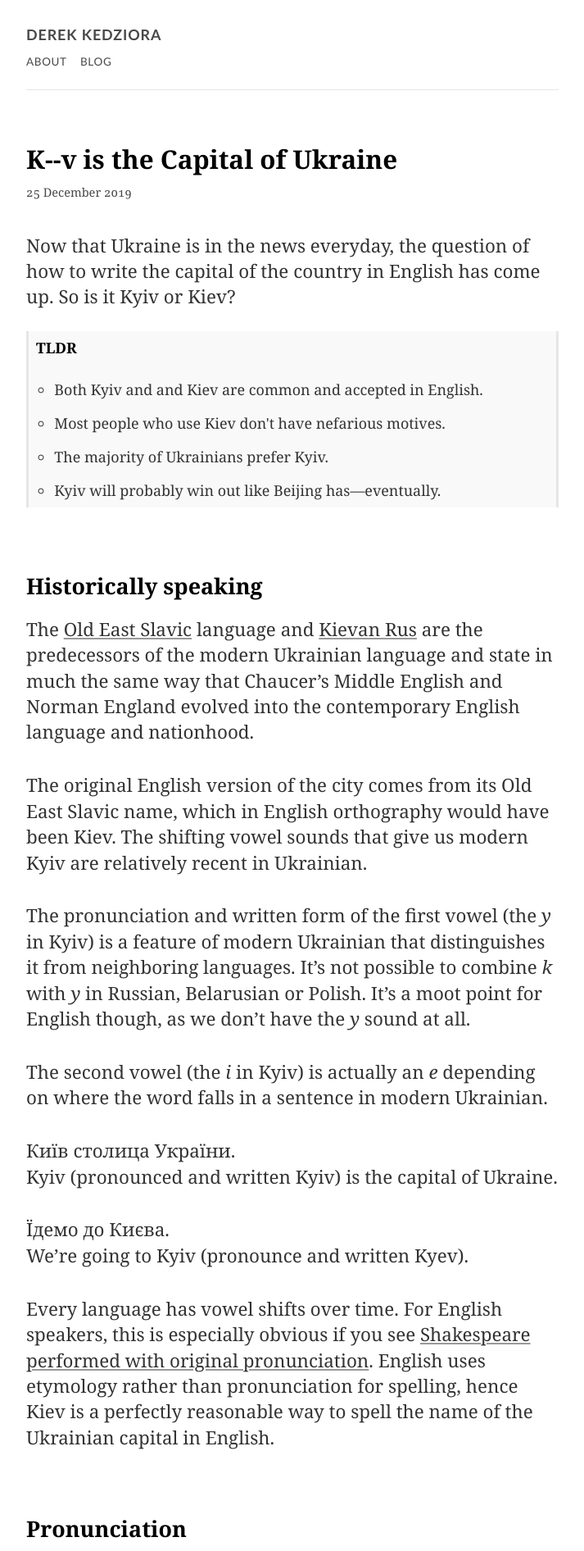
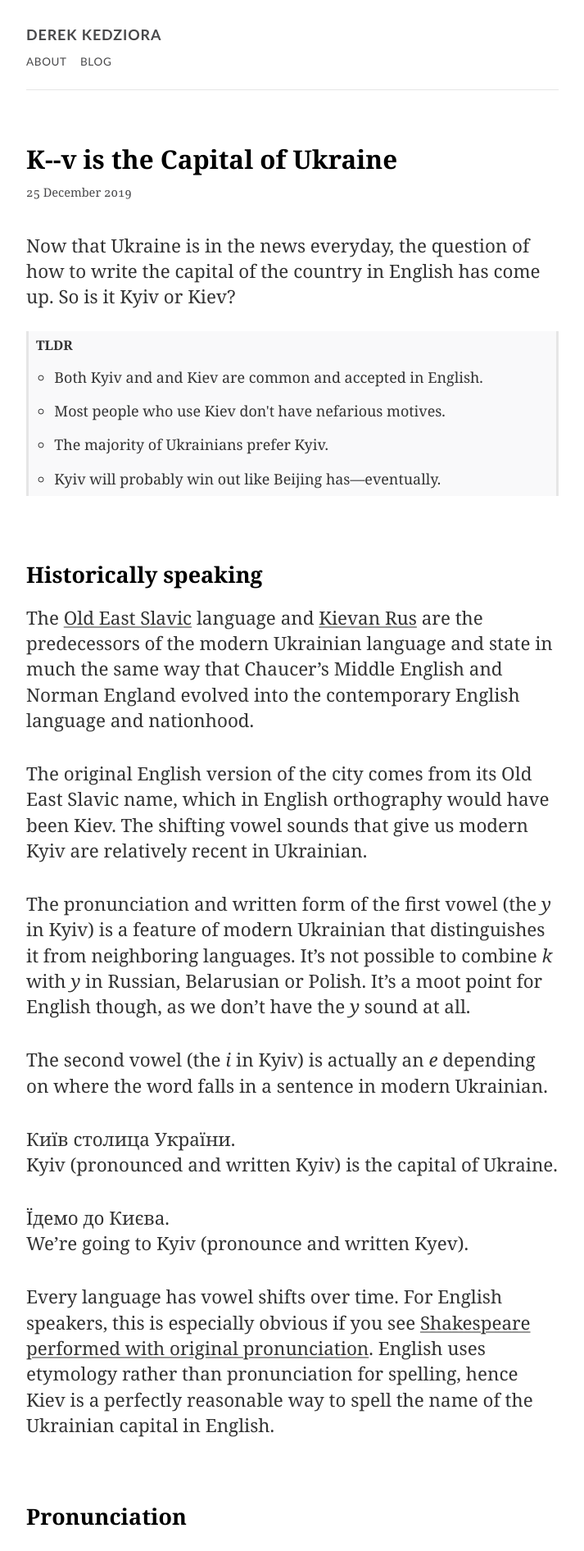
Before and after one commit to parcuri/derekkedziora.com, a Jekyll site: the page built from _posts/2019-12-25-kyiv-vs-kiev.md, in a window 1280 px wide. Shown: the top 1892 px of the page at 82% size, without its empty margins (283-996 px from the left). Built offline with Jekyll 4.4.1, drawn with Linux system fonts in a browser that asks for light colours.

Commit message:
formatting updated

```diff
--- a/_posts/2019-12-25-kyiv-vs-kiev.md
+++ b/_posts/2019-12-25-kyiv-vs-kiev.md
@@ -10,7 +10,7 @@ date: 2019-12-25 17:45:00
 Now that Ukraine is in the news everyday, the question of how to write the capital of the country in English has come up. So is it Kyiv or Kiev?
 
 <aside>
-<p><strong>TLDR</strong></p>
+<h3>TLDR</h3>
 <ul>
 <li>Both Kyiv and and Kiev are common and accepted in English.</li>
 <li>Most people who use Kiev don't have nefarious motives.</li>
```
